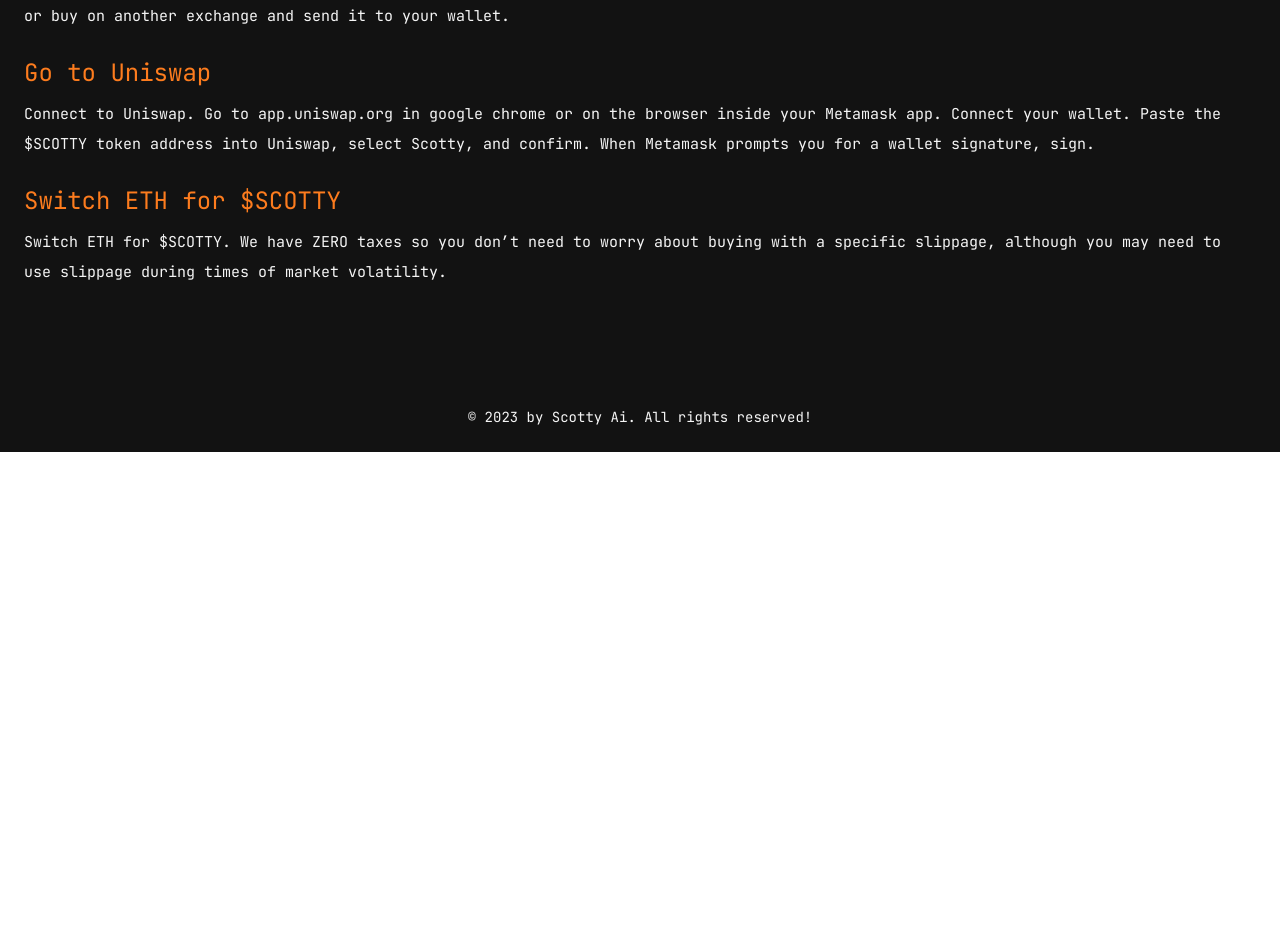
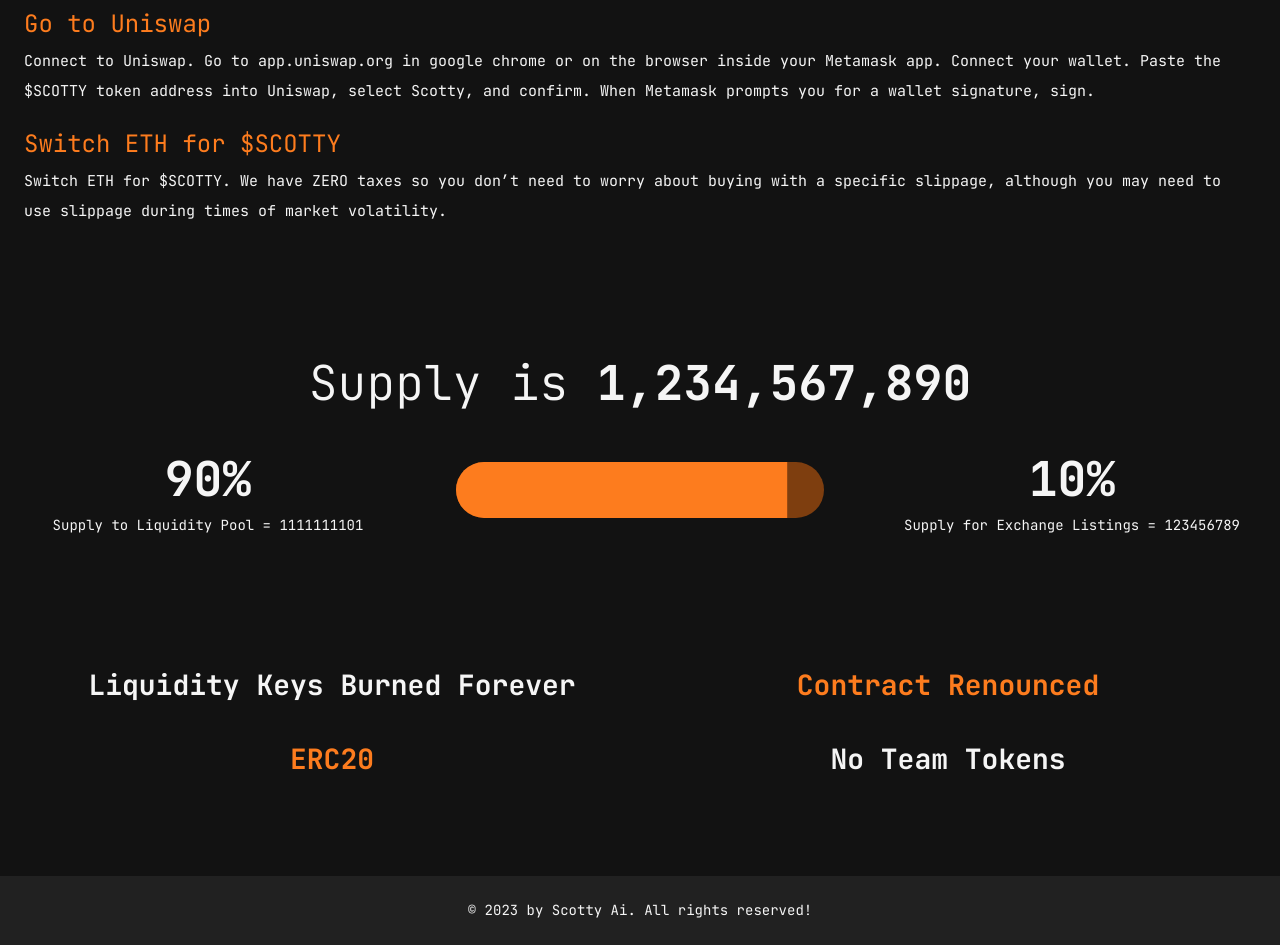
Before and after one commit to cybersage14/ScottytheaiIdoFrontend-React, a React (Create React App) app: page / in a window 1280 px wide. Shown: the part 3380-4325 px from the top of the page. Before the commit the page ends 3832 px from the top, so only its background shows below. Built offline with nearby package versions, Linux system fonts and the light colour scheme.

Commit message:
HowToBuySection

```diff
--- a/src/layouts/LandingLayout/Footer.tsx
+++ b/src/layouts/LandingLayout/Footer.tsx
@@ -5,7 +5,7 @@
 
 export default function Footer() {
   return (
-    <Box component="footer">
+    <Box component="footer" bgcolor={grey[900]}>
       <Container>
         <Typography textAlign="center" color={grey[100]} fontSize={14} py={3}>
           © {new Date().getFullYear()} by Scotty Ai. All rights reserved!
--- a/src/pages/Home/CompanionsSection.tsx
+++ b/src/pages/Home/CompanionsSection.tsx
@@ -41,7 +41,7 @@
   return (
     <Box component="section" bgcolor={grey[900]} py={8}>
       <Container sx={{ display: 'flex', flexDirection: 'column', alignItems: 'center', gap: 8 }}>
-        <SectionTitle>Scotty AI's Companions</SectionTitle>
+        <SectionTitle variant="h2">Scotty AI's Companions</SectionTitle>
         <Grid container spacing={{ xs: 2, md: 8 }}>
           {IMAGES.map(imageItem => (
             <Grid key={imageItem.id} item xs={6} md={3}>
--- a/src/pages/Home/HowToBuySection.tsx
+++ b/src/pages/Home/HowToBuySection.tsx
@@ -1,6 +1,6 @@
-import { Box, Container, Stack, Typography, useTheme } from "@mui/material";
+import { Box, Container, Grid, LinearProgress, Stack, Typography, useTheme } from "@mui/material";
+import { grey } from "@mui/material/colors";
 import { SectionTitle } from "../../components/styledComponents";
-import { grey } from "@mui/material/colors";
 
 // -------------------------------------------------------------------------------------------------------
 
@@ -42,19 +42,70 @@
 
   return (
     <Box component="section" py={12}>
-      <Container>
-        <SectionTitle textAlign="center">How to Buy?</SectionTitle>
+      <Container sx={{ display: 'flex', flexDirection: 'column', gap: 16 }}>
+        {/* How to buy */}
+        <Box>
+          <SectionTitle variant="h2" textAlign="center">How to Buy?</SectionTitle>
 
           <Stack spacing={3}>
             {FAQS.map(faqItem => (
               <Stack key={faqItem.id} spacing={1}>
-              <Typography component="h3" color={theme.palette.primary.main} fontSize={24}>{faqItem.question}</Typography>
+                <Typography variant="h3" color={theme.palette.primary.main} fontSize={24}>{faqItem.question}</Typography>
                 <Typography color={grey[100]} fontSize={15} lineHeight={2}>{faqItem.answer}</Typography>
               </Stack>
             ))}
           </Stack>
+        </Box>
+
+        {/* Supply */}
+        <Stack spacing={4}>
+          <SectionTitle variant="h2" textAlign="center">
+            Supply is <Typography component="span" fontWeight={700} variant="inherit">1,234,567,890</Typography>
+          </SectionTitle>
+
+          <Box>
+            <Grid container spacing={8} alignItems="center">
+              <Grid item md={4}>
+                <Stack alignItems="center">
+                  <Typography component="span" fontWeight={700} fontSize={48} color={grey[100]}>90%</Typography>
+                  <Typography fontSize={14} color={grey[100]}>Supply to Liquidity Pool = 1111111101</Typography>
+                </Stack>
+              </Grid>
+
+              <Grid item md={4}>
+                <LinearProgress
+                  value={90}
+                  variant="determinate"
+                  sx={{ height: 56, borderRadius: 9999 }}
+                />
+              </Grid>
+
+              <Grid item md={4}>
+                <Stack alignItems="center">
+                  <Typography component="span" fontWeight={700} fontSize={48} color={grey[100]}>10%</Typography>
+                  <Typography fontSize={14} color={grey[100]}>Supply for Exchange Listings = 123456789</Typography>
+                </Stack>
+              </Grid>
+            </Grid>
+          </Box>
+        </Stack>
+
+        <Grid container>
+          <Grid item md={6}>
+            <Stack alignItems="center" spacing={4}>
+              <Typography color={grey[100]} fontSize={28} fontWeight={700}>Liquidity Keys Burned Forever</Typography>
+              <Typography color={theme.palette.primary.main} fontSize={28} fontWeight={700}>ERC20</Typography>
+            </Stack>
+          </Grid>
+          <Grid item md={6}>
+            <Stack alignItems="center" spacing={4}>
+              <Typography color={theme.palette.primary.main} fontSize={28} fontWeight={700}>Contract Renounced</Typography>
+              <Typography color={grey[100]} fontSize={28} fontWeight={700}>No Team Tokens</Typography>
+            </Stack>
+          </Grid>
+        </Grid>
+
       </Container>
-
     </Box>
   )
 }
```
Lines whose indentation alone changed are shown as unchanged.
